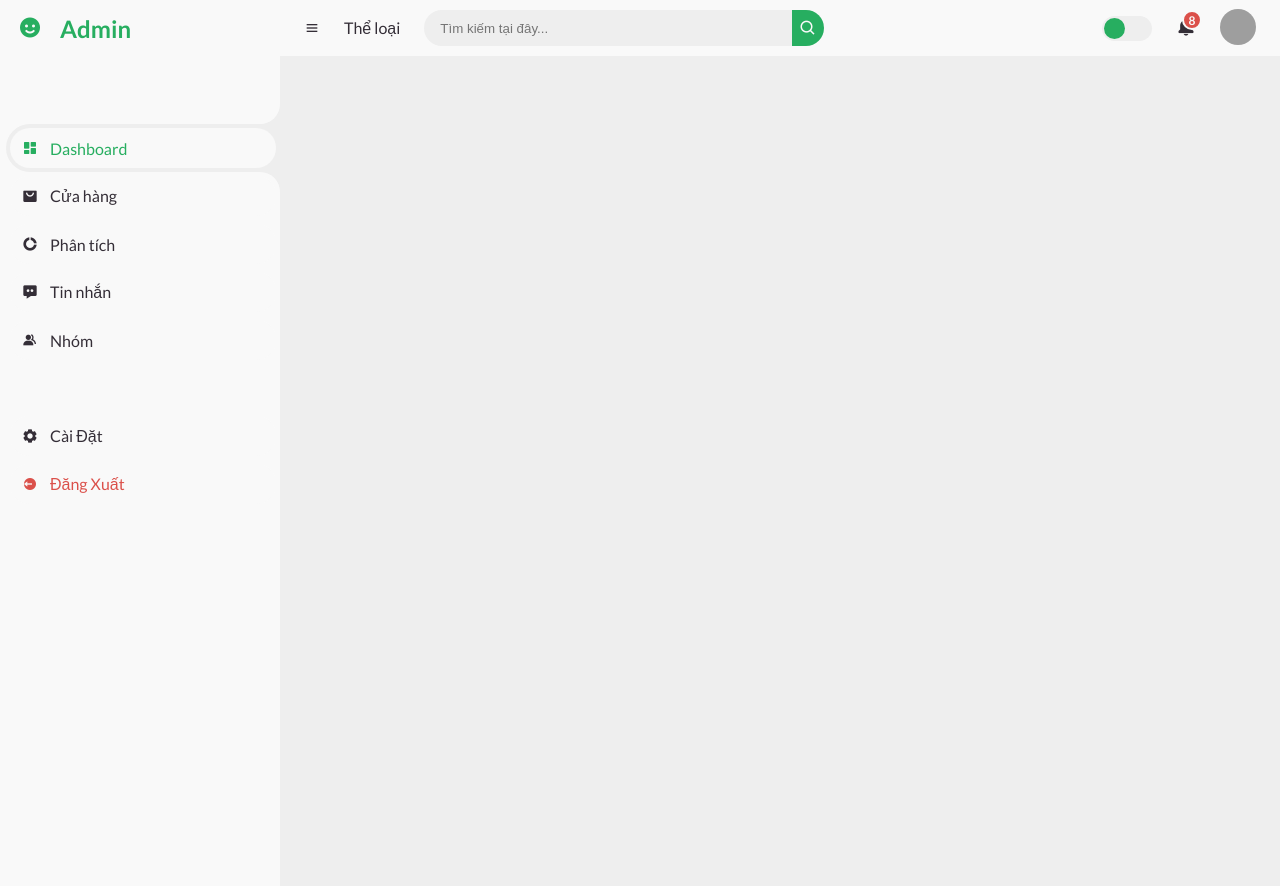
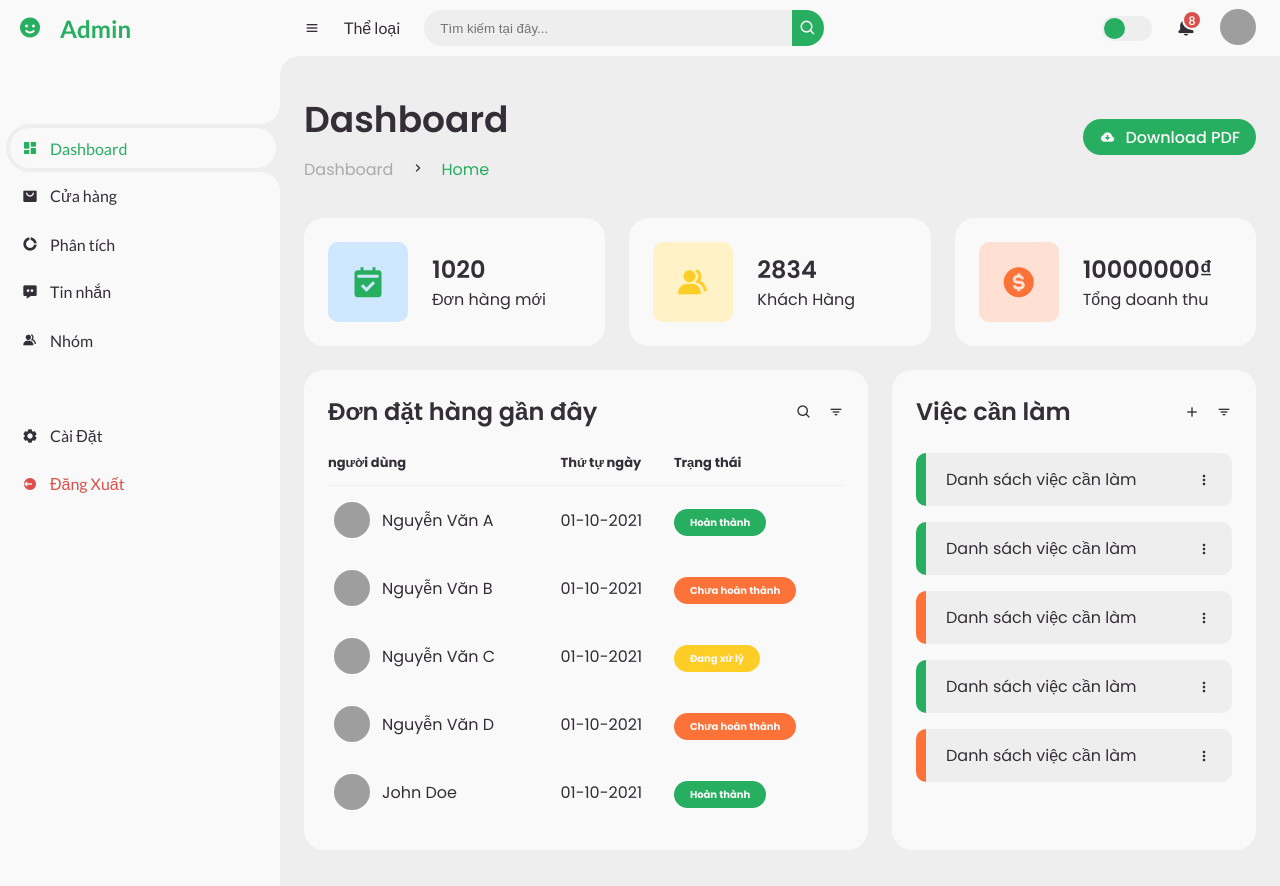
Before and after one commit to TQK151204/ProjectWedPhanBon, a PHP site: page /admin.html in a window 1280 px wide. Run offline with PHP 8.4, Linux system fonts and the light colour scheme; grey boxes are pictures that could not be loaded.

Commit message:
mainAdmin

```diff
--- a/admin/admin.html
+++ b/admin/admin.html
@@ -92,6 +92,146 @@
 		</nav>
 		<!-- NAVBAR -->
 
+		<!-- MAIN -->
+		<main>
+			<div class="head-title">
+				<div class="left">
+					<h1>Dashboard</h1>
+					<ul class="breadcrumb">
+						<li>
+							<a href="#">Dashboard</a>
+						</li>
+						<li><i class='bx bx-chevron-right'></i></li>
+						<li>
+							<a class="active" href="#">Home</a>
+						</li>
+					</ul>
+				</div>
+				<a href="#" class="btn-download">
+					<i class='bx bxs-cloud-download'></i>
+					<span class="text">Download PDF</span>
+				</a>
+			</div>
+
+			<ul class="box-info">
+				<li>
+					<i class='bx bxs-calendar-check'></i>
+					<span class="text">
+						<h3>1020</h3>
+						<p>Đơn hàng mới</p>
+					</span>
+				</li>
+				<li>
+					<i class='bx bxs-group'></i>
+					<span class="text">
+						<h3>2834</h3>
+						<p>Khách Hàng</p>
+					</span>
+				</li>
+				<li>
+					<i class='bx bxs-dollar-circle'></i>
+					<span class="text">
+						<h3>10000000₫</h3>
+						<p>Tổng doanh thu</p>
+					</span>
+				</li>
+			</ul>
+
+
+			<div class="table-data">
+				<div class="order">
+					<div class="head">
+						<h3>Đơn đặt hàng gần đây</h3>
+						<i class='bx bx-search'></i>
+						<i class='bx bx-filter'></i>
+					</div>
+					<table>
+						<thead>
+							<tr>
+								<th>người dùng</th>
+								<th>Thứ tự ngày</th>
+								<th>Trạng thái</th>
+							</tr>
+						</thead>
+						<tbody>
+							<tr>
+								<td>
+									<img src="../image/people.png">
+									<p>Nguyễn Văn A</p>
+								</td>
+								<td>01-10-2021</td>
+								<td><span class="status completed">Hoàn thành</span></td>
+							</tr>
+							<tr>
+								<td>
+									<img src="../image/people.png">
+									<p>Nguyễn Văn B</p>
+								</td>
+								<td>01-10-2021</td>
+								<td><span class="status pending">Chưa hoàn thành</span></td>
+							</tr>
+							<tr>
+								<td>
+									<img src="../image/people.png">
+									<p>Nguyễn Văn C</p>
+								</td>
+								<td>01-10-2021</td>
+								<td><span class="status process">Đang xử lý</span></td>
+							</tr>
+							<tr>
+								<td>
+									<img src="../image/people.png">
+									<p>Nguyễn Văn D</p>
+								</td>
+								<td>01-10-2021</td>
+								<td><span class="status pending">Chưa hoàn thành</span></td>
+							</tr>
+							<tr>
+								<td>
+									<img src="../image/people.png">
+									<p>John Doe</p>
+								</td>
+								<td>01-10-2021</td>
+								<td><span class="status completed">Hoàn thành </span></td>
+							</tr>
+						</tbody>
+					</table>
+				</div>
+				<div class="todo">
+					<div class="head">
+						<h3>Việc cần làm </h3>
+						<i class='bx bx-plus'></i>
+						<i class='bx bx-filter'></i>
+					</div>
+					<ul class="todo-list">
+						<li class="completed">
+							<p>Danh sách việc cần làm</p>
+							<i class='bx bx-dots-vertical-rounded'></i>
+						</li>
+						<li class="completed">
+							<p>Danh sách việc cần làm</p>
+							<i class='bx bx-dots-vertical-rounded'></i>
+						</li>
+						<li class="not-completed">
+							<p>Danh sách việc cần làm</p>
+							<i class='bx bx-dots-vertical-rounded'></i>
+						</li>
+						<li class="completed">
+							<p>Danh sách việc cần làm</p>
+							<i class='bx bx-dots-vertical-rounded'></i>
+						</li>
+						<li class="not-completed">
+							<p>Danh sách việc cần làm</p>
+							<i class='bx bx-dots-vertical-rounded'></i>
+						</li>
+					</ul>
+				</div>
+			</div>
+		</main>
+		<!-- MAIN -->
+	</section>
+	<!-- CONTENT -->
+
 
 
 
--- a/admin/styleAdmin.css
+++ b/admin/styleAdmin.css
@@ -291,3 +291,289 @@ body {
 	left: calc(100% - (25px - 4px) - 2px);
 }
 /* NAVBAR */
+
+
+/* MAIN */
+#content main {
+	width: 100%;
+	padding: 36px 24px;
+	font-family: var(--poppins);
+	max-height: calc(100vh - 56px);
+	overflow-y: auto;
+}
+#content main .head-title {
+	display: flex;
+	align-items: center;
+	justify-content: space-between;
+	grid-gap: 16px;
+	flex-wrap: wrap;
+}
+#content main .head-title .left h1 {
+	font-size: 36px;
+	font-weight: 600;
+	margin-bottom: 10px;
+	color: var(--dark);
+}
+#content main .head-title .left .breadcrumb {
+	display: flex;
+	align-items: center;
+	grid-gap: 16px;
+}
+#content main .head-title .left .breadcrumb li {
+	color: var(--dark);
+}
+#content main .head-title .left .breadcrumb li a {
+	color: var(--dark-grey);
+	pointer-events: none;
+}
+#content main .head-title .left .breadcrumb li a.active {
+	color: var(--green);
+	pointer-events: unset;
+}
+#content main .head-title .btn-download {
+	height: 36px;
+	padding: 0 16px;
+	border-radius: 36px;
+	background: var(--green);
+	color: var(--light);
+	display: flex;
+	justify-content: center;
+	align-items: center;
+	grid-gap: 10px;
+	font-weight: 500;
+}
+
+
+
+
+#content main .box-info {
+	display: grid;
+	grid-template-columns: repeat(auto-fit, minmax(240px, 1fr));
+	grid-gap: 24px;
+	margin-top: 36px;
+}
+#content main .box-info li {
+	padding: 24px;
+	background: var(--light);
+	border-radius: 20px;
+	display: flex;
+	align-items: center;
+	grid-gap: 24px;
+}
+#content main .box-info li .bx {
+	width: 80px;
+	height: 80px;
+	border-radius: 10px;
+	font-size: 36px;
+	display: flex;
+	justify-content: center;
+	align-items: center;
+}
+#content main .box-info li:nth-child(1) .bx {
+	background: var(--light-blue);
+	color: var(--green);
+}
+#content main .box-info li:nth-child(2) .bx {
+	background: var(--light-yellow);
+	color: var(--yellow);
+}
+#content main .box-info li:nth-child(3) .bx {
+	background: var(--light-orange);
+	color: var(--orange);
+}
+#content main .box-info li .text h3 {
+	font-size: 24px;
+	font-weight: 600;
+	color: var(--dark);
+}
+#content main .box-info li .text p {
+	color: var(--dark);
+}
+
+
+
+
+
+#content main .table-data {
+	display: flex;
+	flex-wrap: wrap;
+	grid-gap: 24px;
+	margin-top: 24px;
+	width: 100%;
+	color: var(--dark);
+}
+#content main .table-data > div {
+	border-radius: 20px;
+	background: var(--light);
+	padding: 24px;
+	overflow-x: auto;
+}
+#content main .table-data .head {
+	display: flex;
+	align-items: center;
+	grid-gap: 16px;
+	margin-bottom: 24px;
+}
+#content main .table-data .head h3 {
+	margin-right: auto;
+	font-size: 24px;
+	font-weight: 600;
+}
+#content main .table-data .head .bx {
+	cursor: pointer;
+}
+
+#content main .table-data .order {
+	flex-grow: 1;
+	flex-basis: 500px;
+}
+#content main .table-data .order table {
+	width: 100%;
+	border-collapse: collapse;
+}
+#content main .table-data .order table th {
+	padding-bottom: 12px;
+	font-size: 13px;
+	text-align: left;
+	border-bottom: 1px solid var(--grey);
+}
+#content main .table-data .order table td {
+	padding: 16px 0;
+}
+#content main .table-data .order table tr td:first-child {
+	display: flex;
+	align-items: center;
+	grid-gap: 12px;
+	padding-left: 6px;
+}
+#content main .table-data .order table td img {
+	width: 36px;
+	height: 36px;
+	border-radius: 50%;
+	object-fit: cover;
+}
+#content main .table-data .order table tbody tr:hover {
+	background: var(--grey);
+}
+#content main .table-data .order table tr td .status {
+	font-size: 10px;
+	padding: 6px 16px;
+	color: var(--light);
+	border-radius: 20px;
+	font-weight: 700;
+}
+#content main .table-data .order table tr td .status.completed {
+	background: var(--green);
+}
+#content main .table-data .order table tr td .status.process {
+	background: var(--yellow);
+}
+#content main .table-data .order table tr td .status.pending {
+	background: var(--orange);
+}
+
+
+#content main .table-data .todo {
+	flex-grow: 1;
+	flex-basis: 300px;
+}
+#content main .table-data .todo .todo-list {
+	width: 100%;
+}
+#content main .table-data .todo .todo-list li {
+	width: 100%;
+	margin-bottom: 16px;
+	background: var(--grey);
+	border-radius: 10px;
+	padding: 14px 20px;
+	display: flex;
+	justify-content: space-between;
+	align-items: center;
+}
+#content main .table-data .todo .todo-list li .bx {
+	cursor: pointer;
+}
+#content main .table-data .todo .todo-list li.completed {
+	border-left: 10px solid var(--green);
+}
+#content main .table-data .todo .todo-list li.not-completed {
+	border-left: 10px solid var(--orange);
+}
+#content main .table-data .todo .todo-list li:last-child {
+	margin-bottom: 0;
+}
+/* MAIN */
+/* CONTENT */
+
+
+
+
+
+
+
+
+
+@media screen and (max-width: 768px) {
+	#sidebar {
+		width: 200px;
+	}
+
+	#content {
+		width: calc(100% - 60px);
+		left: 200px;
+	}
+
+	#content nav .nav-link {
+		display: none;
+	}
+}
+
+
+
+
+
+
+@media screen and (max-width: 576px) {
+	#content nav form .form-input input {
+		display: none;
+	}
+
+	#content nav form .form-input button {
+		width: auto;
+		height: auto;
+		background: transparent;
+		border-radius: none;
+		color: var(--dark);
+	}
+
+	#content nav form.show .form-input input {
+		display: block;
+		width: 100%;
+	}
+	#content nav form.show .form-input button {
+		width: 36px;
+		height: 100%;
+		border-radius: 0 36px 36px 0;
+		color: var(--light);
+		background: var(--red);
+	}
+
+	#content nav form.show ~ .notification,
+	#content nav form.show ~ .profile {
+		display: none;
+	}
+
+	#content main .box-info {
+		grid-template-columns: 1fr;
+	}
+
+	#content main .table-data .head {
+		min-width: 420px;
+	}
+	#content main .table-data .order table {
+		min-width: 420px;
+	}
+	#content main .table-data .todo .todo-list {
+		min-width: 420px;
+	}
+}
```
